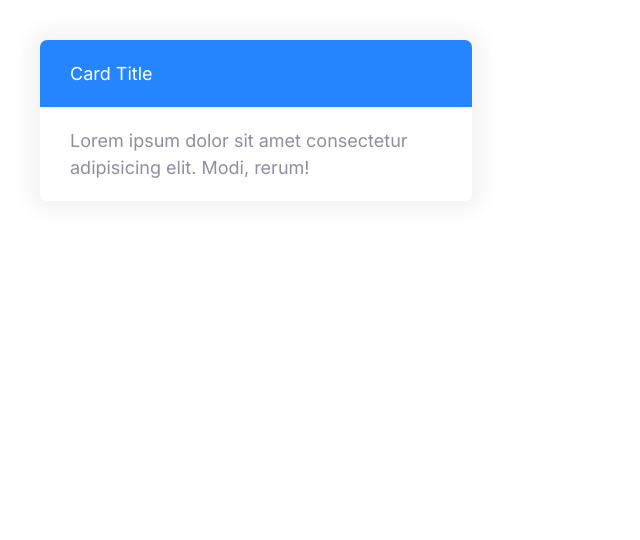
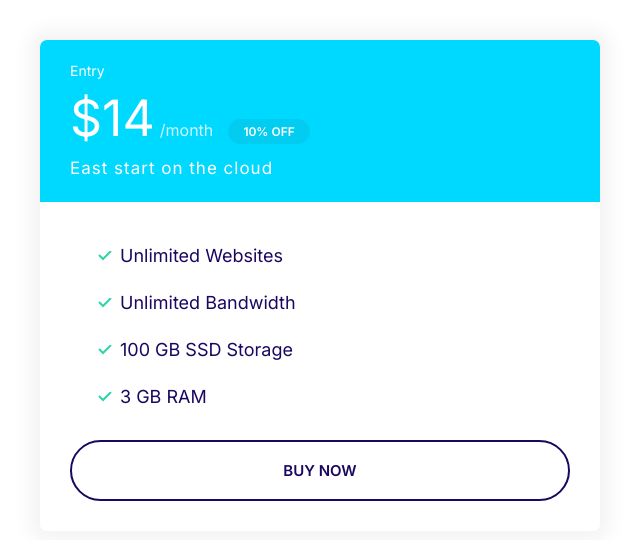
Before and after one commit to IsmailSamirIbrahim/Moshify, a plain HTML site: page index.html in a window 1280 px wide. Shown: the whole page, without its empty margins (0-640 px from the left). Drawn offline with Linux system fonts and the light colour scheme.

Commit message:
Define the styles for the plans

```diff
--- a/css/styles.css
+++ b/css/styles.css
@@ -120,6 +120,7 @@ a {
 
 .badge--small {
   font-size: 1.6rem;
+  padding: 0.5rem 1.5rem;
 }
 
 @media screen and (min-width: 1024px) {
@@ -304,3 +305,56 @@ a {
   background: var(--color-secondary);
   color: #fff;
 }
+
+.card--secondary .badge--secondary {
+  background: #02cdf1;
+}
+
+/* Plans */
+
+.plan__name {
+  color: #fff;
+  margin: 0;
+  font-weight: 500;
+  font-size: 2.4rem;
+}
+
+.plan__price {
+  font-size: 6rem;
+}
+
+.plan__billing-cycle {
+  font-size: 2.4rem;
+  font-weight: 300;
+  opacity: 0.8;
+  margin-right: 1rem;
+}
+
+.plan__description {
+  font-size: 2rem;
+  font-weight: 300;
+  letter-spacing: 1px;
+  display: block;
+}
+
+.plan .list__item {
+  margin: 2rem 2rem;
+}
+
+@media screen and (min-width: 1024px) {
+  .plan__name {
+    font-size: 1.4rem;
+  }
+
+  .plan__price {
+    font-size: 5rem;
+  }
+
+  .plan__billing-cycle {
+    font-size: 1.6rem;
+  }
+
+  .plan__description {
+    font-size: 1.7rem;
+  }
+}
--- a/index.html
+++ b/index.html
@@ -13,11 +13,25 @@
     <link rel="stylesheet" href="css/styles.css" />
   </head>
   <body>
-    <div style="width: 40%; padding: 4rem">
-      <div class="card card--primary">
-        <header class="card__header">Card Title</header>
-        <div class="card__body">
-          Lorem ipsum dolor sit amet consectetur adipisicing elit. Modi, rerum!
+    <div style="width: 50%; padding: 4rem">
+      <div class="plan">
+        <div class="card card--secondary">
+          <header class="card__header">
+            <h3 class="plan__name">Entry</h3>
+            <span class="plan__price">$14</span>
+            <span class="plan__billing-cycle">/month</span>
+            <span class="badge badge--secondary badge--small">10% OFF</span>
+            <span class="plan__description">East start on the cloud</span>
+          </header>
+          <div class="card__body">
+            <ul class="list list--tick">
+              <li class="list__item">Unlimited Websites</li>
+              <li class="list__item">Unlimited Bandwidth</li>
+              <li class="list__item">100 GB SSD Storage</li>
+              <li class="list__item">3 GB RAM</li>
+            </ul>
+            <button class="btn btn--outline btn--block">Buy Now</button>
+          </div>
         </div>
       </div>
     </div>
```
